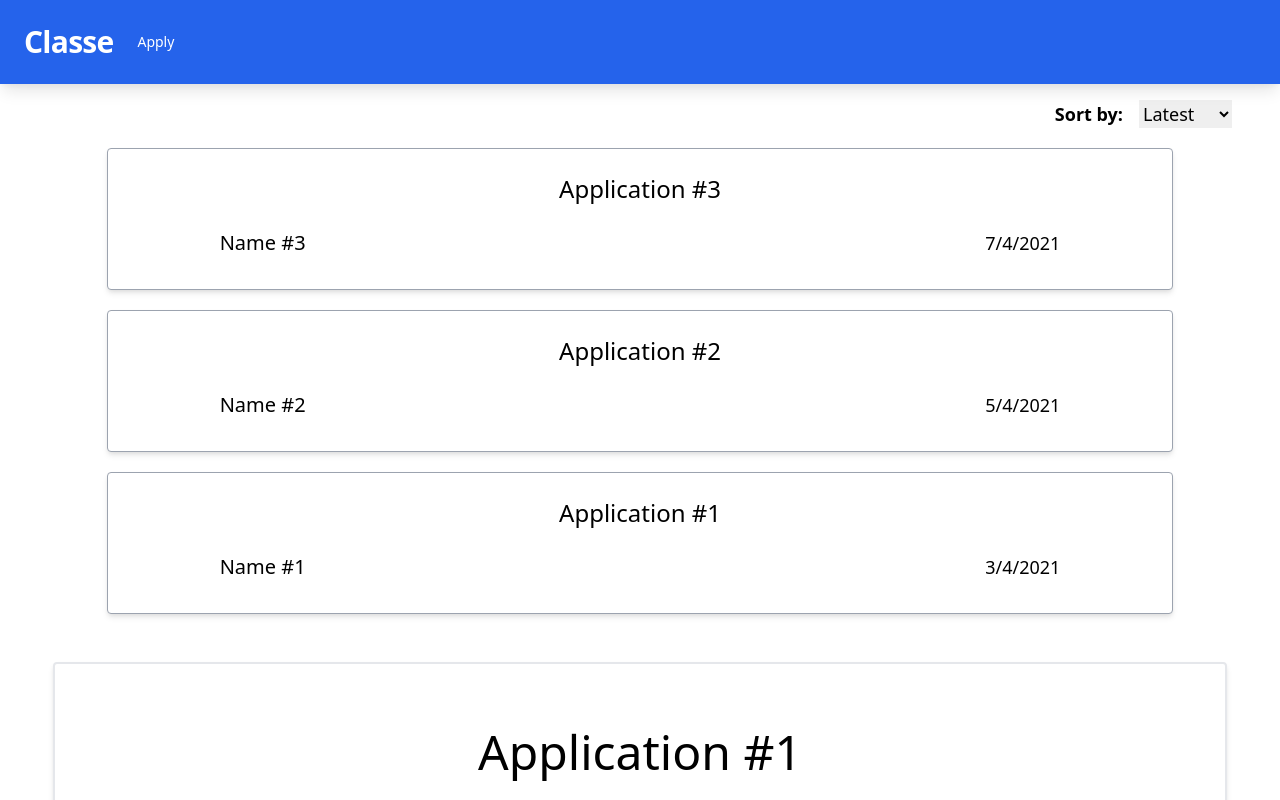
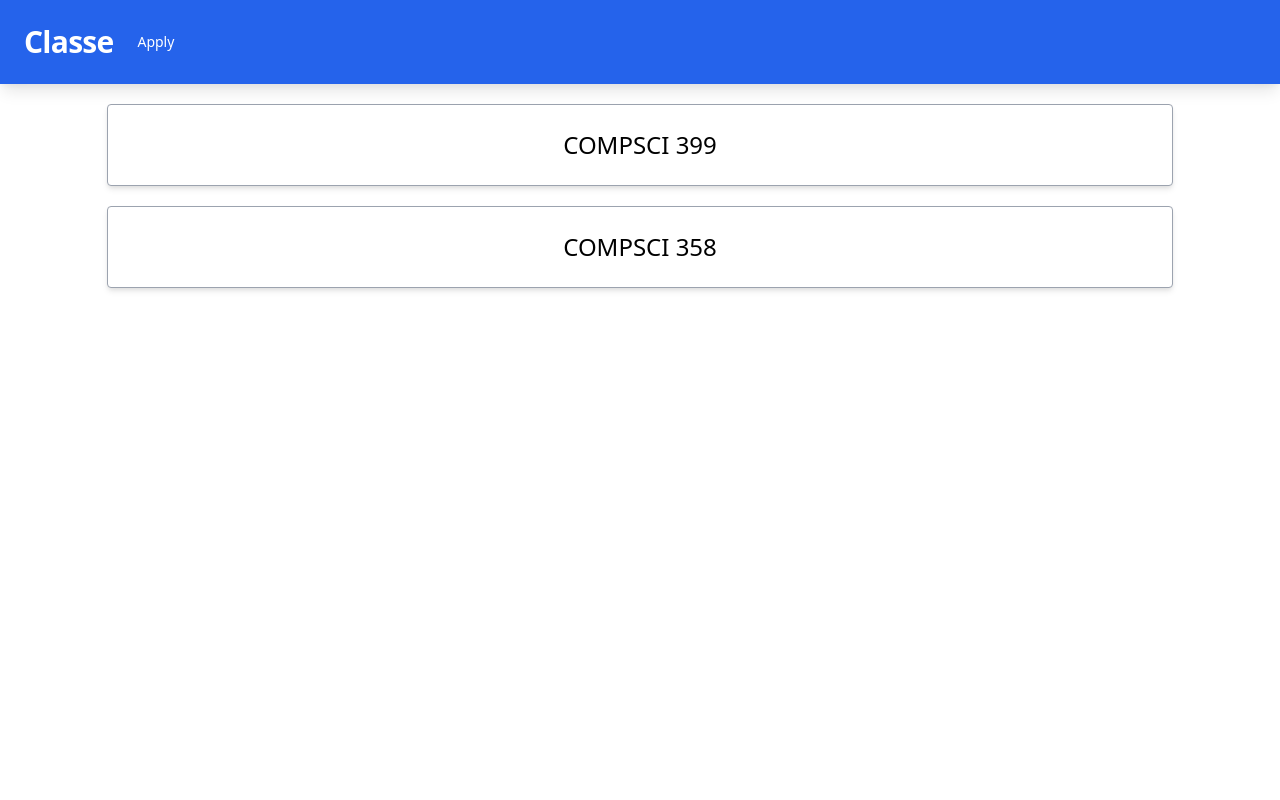
Before and after one commit to uoa-compsci-399/marker-allocation-tool-ui, a React (Create React App) app: page / in a window 1280 px wide. Shown: the top 800 px of the page. Built offline with nearby package versions, Linux system fonts and the light colour scheme.

Commit message:
started working on CourseView

```diff
--- a/src/App.tsx
+++ b/src/App.tsx
@@ -1,45 +1,42 @@
 import React from 'react';
 
-import ApplicationView from './pages/ApplicationViewPage/';
-import ApplicationDetail from './pages/ApplicationDetailPage';
+import CourseView from './pages/CourseViewPage/';
 
 // Dummy ApplicationDetail data
-const dummyDataOne = {
-  title: 'Application #1',
-  name: 'Honger',
-  studentID: '18051980',
-  email: 'hong518@aucklanduni.ac.nz',
-  areaOfStudy: 'Computer Science',
-  currentYear: '3',
-  availabeSems: 'Semester One, Two',
-  experience: 'No',
-  visaStatus: 'Valid',
-  location: 'In Auckland',
-  prefCourse: 'COMPSCI 399',
-  files: 'Some files',
-};
+// const dummyDataOne = {
+//   title: 'Application #1',
+//   name: 'Honger',
+//   studentID: '18051980',
+//   email: 'hong518@aucklanduni.ac.nz',
+//   areaOfStudy: 'Computer Science',
+//   currentYear: '3',
+//   availabeSems: 'Semester One, Two',
+//   experience: 'No',
+//   visaStatus: 'Valid',
+//   location: 'In Auckland',
+//   prefCourse: 'COMPSCI 399',
+//   files: 'Some files',
+// };
 
-const dummyDataTwo = {
-  title: 'Application #2',
-  name: 'Applicant',
-  studentID: '584412',
-  email: 'appl487@aucklanduni.ac.nz',
-  areaOfStudy: 'Mathematics',
-  currentYear: '2',
-  availabeSems: 'Semester Two',
-  experience: 'Yes',
-  visaStatus: 'Valid',
-  location: 'Not in Auckland',
-  prefCourse: 'COMPSCI 367',
-  files: 'Some files',
-};
+// const dummyDataTwo = {
+//   title: 'Application #2',
+//   name: 'Applicant',
+//   studentID: '584412',
+//   email: 'appl487@aucklanduni.ac.nz',
+//   areaOfStudy: 'Mathematics',
+//   currentYear: '2',
+//   availabeSems: 'Semester Two',
+//   experience: 'Yes',
+//   visaStatus: 'Valid',
+//   location: 'Not in Auckland',
+//   prefCourse: 'COMPSCI 367',
+//   files: 'Some files',
+// };
 
 function App(): JSX.Element {
   return (
     <div>
-      <ApplicationView />
-      <ApplicationDetail info={dummyDataOne} />
-      <ApplicationDetail info={dummyDataTwo} />
+      <CourseView />
     </div>
   );
 }
--- /dev/null
+++ b/src/pages/CourseViewPage/Course.tsx
@@ -0,0 +1,36 @@
+import React from 'react';
+
+// courseCood, courseId, courseName, availableSpots, maxSpots, currentMarkers
+
+interface CourseProps {
+  courseCood: string;
+  courseId: string;
+  courseName: string;
+  availableSpots: string;
+  maxSpots: string;
+  currentMarkers: string[];
+}
+
+const Course = ({
+  courseCood,
+  courseId,
+  courseName,
+  availableSpots,
+  maxSpots,
+  currentMarkers,
+}: CourseProps): JSX.Element => {
+  return (
+    <div className="w-5/6 h-full  overflow-auto bg-white mx-auto rounded shadow-md border-gray-400 border my-5 py-4">
+      <div className="md:flex">
+        <a
+          href={`/${courseId}`}
+          className="w-full text-center text-2xl my-2 font-medium hover:text-blue-600"
+        >
+          {courseName}
+        </a>
+      </div>
+    </div>
+  );
+};
+
+export default Course;
--- /dev/null
+++ b/src/pages/CourseViewPage/CourseDetail.tsx
@@ -0,0 +1,7 @@
+import React from 'react';
+
+const CourseDetail = (): JSX.Element => {
+  return <div>CourseDetail</div>;
+};
+
+export default CourseDetail;
--- /dev/null
+++ b/src/pages/CourseViewPage/CourseList.tsx
@@ -0,0 +1,45 @@
+import React from 'react';
+
+import Course from './Course';
+
+const CourseList = (): JSX.Element => {
+  // Pretend that we fetch data from API by
+  // const dummyCourseData = await fetch(URL blah blah)
+  // And maybe that data will be something like:
+  const dummyCourseData = [
+    {
+      courseCood: 'Asma',
+      courseId: '399',
+      courseName: 'COMPSCI 399',
+      availableSpots: '7',
+      maxSpots: '10',
+      currentMarkers: ['Hussel', 'Lachlan', 'Darren'],
+    },
+    {
+      courseCood: 'John Doe',
+      courseId: '358',
+      courseName: 'COMPSCI 358',
+      availableSpots: '2',
+      maxSpots: '10',
+      currentMarkers: ['Darren', 'Songyan', 'Jim'],
+    },
+  ];
+
+  // render courses with fetched data
+  const renderCourses = dummyCourseData.map(
+    ({ courseCood, courseId, courseName, availableSpots, maxSpots, currentMarkers }) => (
+      <Course
+        courseCood={courseCood}
+        courseId={courseId}
+        courseName={courseName}
+        availableSpots={availableSpots}
+        maxSpots={maxSpots}
+        currentMarkers={currentMarkers}
+      />
+    )
+  );
+
+  return <div>{renderCourses}</div>;
+};
+
+export default CourseList;
--- /dev/null
+++ b/src/pages/CourseViewPage/index.tsx
@@ -0,0 +1,13 @@
+import React from 'react';
+
+import CourseList from './CourseList';
+
+const CourseViewPage = (): JSX.Element => {
+  return (
+    <div>
+      <CourseList />
+    </div>
+  );
+};
+
+export default CourseViewPage;
```
